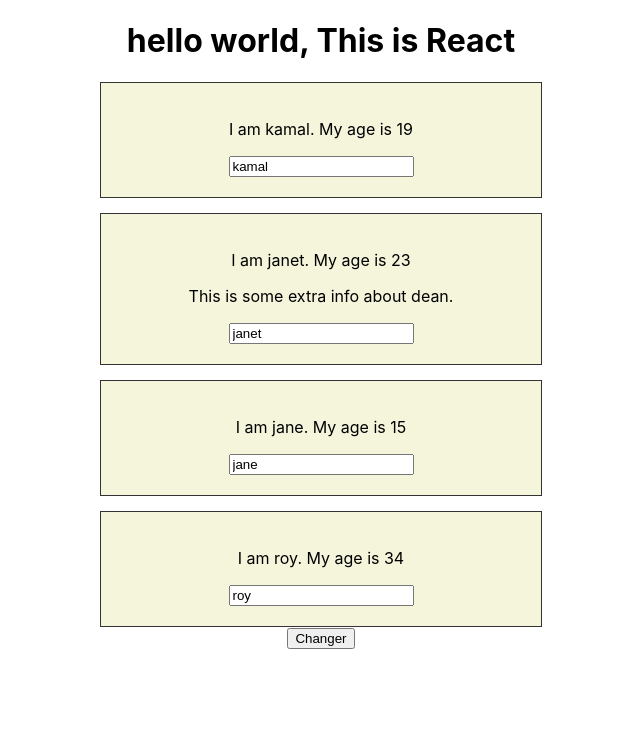
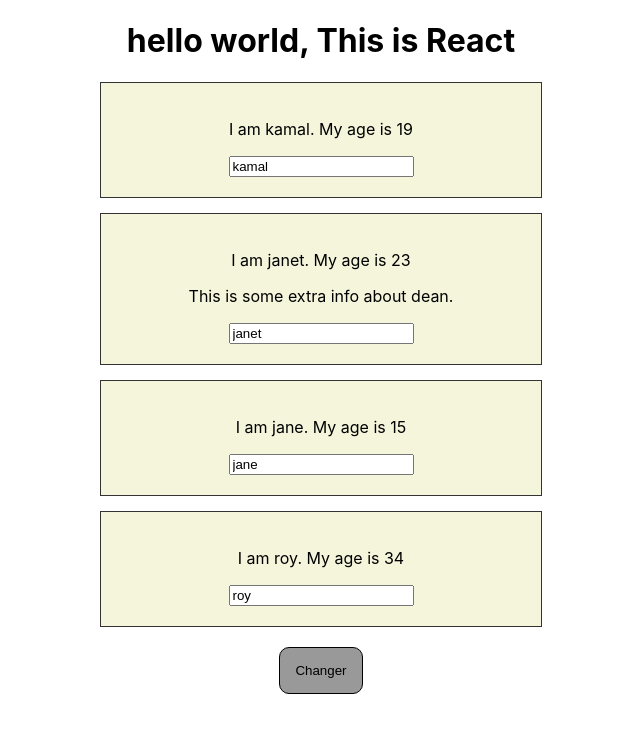
Before and after one commit to Cr-hunteR/react-story, a React (Create React App) app: page / in a window 1280 px wide. Shown: the top 732 px of the page, without its empty margins (319-959 px from the left). Built offline with nearby package versions, Linux system fonts and the light colour scheme.

Commit message:
Method 2- Inline CSS

```diff
--- a/src/App.js
+++ b/src/App.js
@@ -30,6 +30,15 @@ class App extends Component  {
     })
   }
   render(){
+    /*React Inline CSS  */
+    const reactInlineCss={
+      backgroundColor:'#999',
+      padding:'15px',
+      border:'1px solid black',
+      cursor:'pointer',
+      borderRadius:'10px',
+      margin:'20px'
+    }
     return (
       <div className="App">
         <h1>hello world, This is React</h1>
@@ -45,7 +54,7 @@ class App extends Component  {
 
         <Person name={this.state.persons[2].name}
         age={this.state.persons[2].age} extra={this.stateChanger.bind(this,'bicycle')}></Person>
-        <button onClick={this.stateChanger.bind(this,'butn')}>Changer</button>
+        <button style={reactInlineCss} onClick={this.stateChanger.bind(this,'butn')}>Changer</button>
       </div>
     );
   }
```
